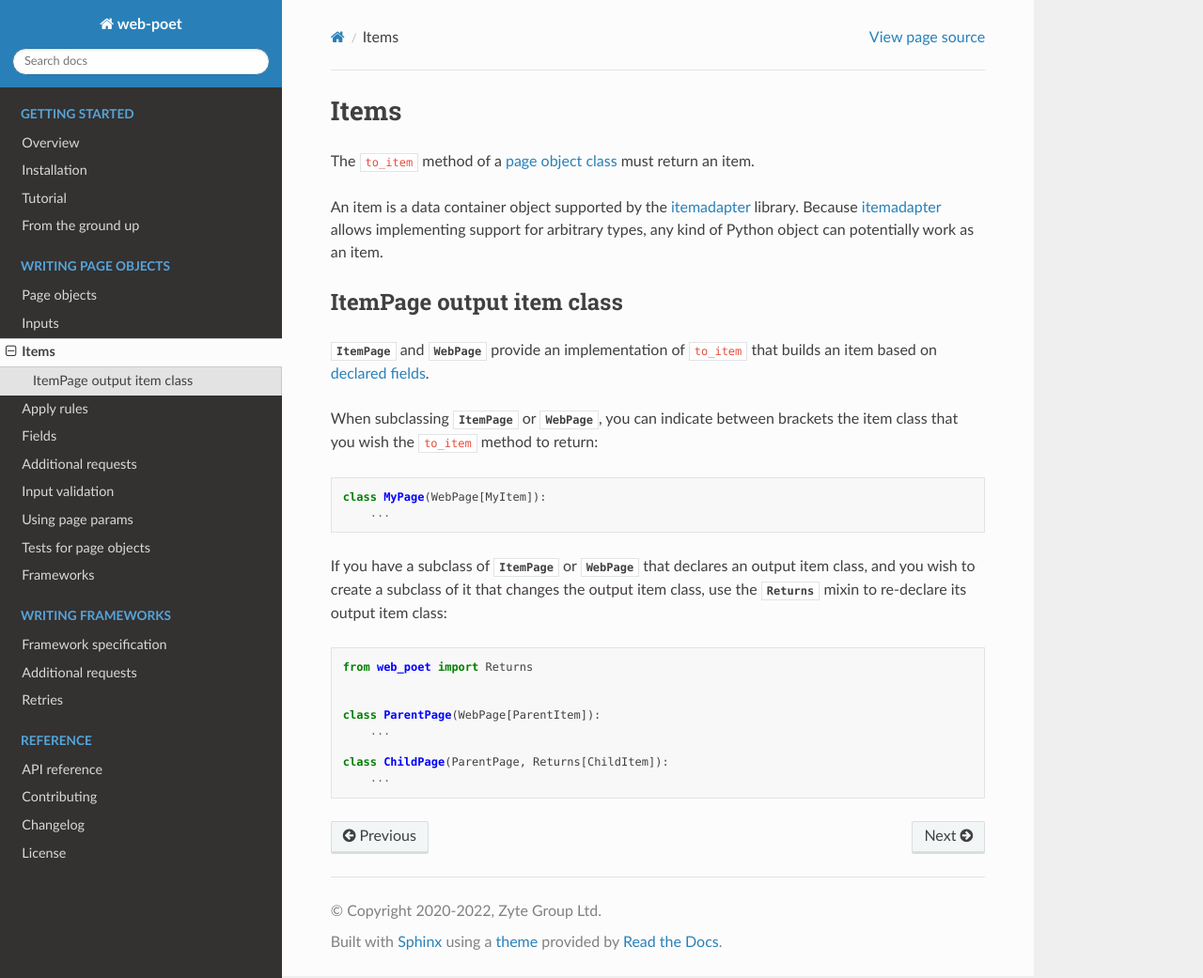
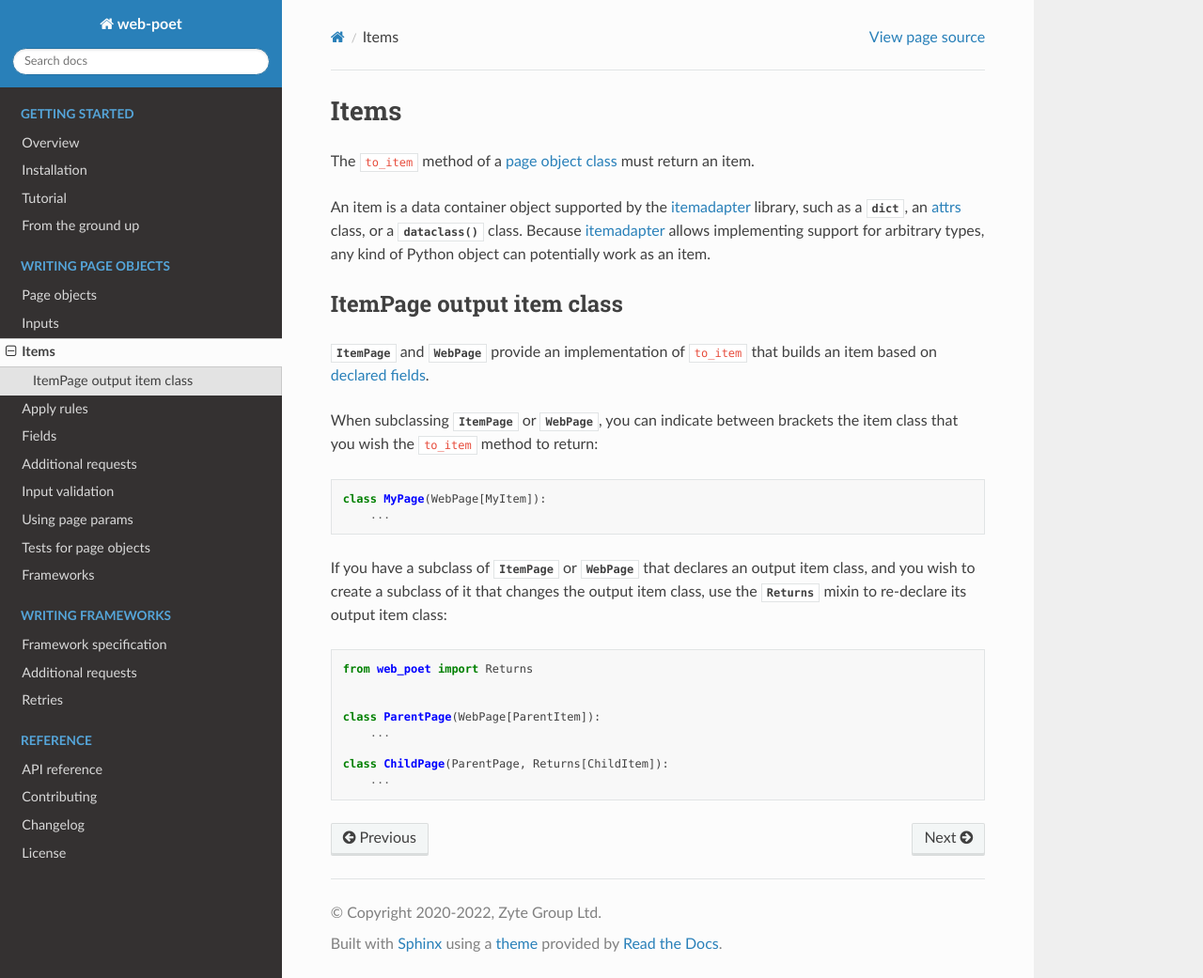
Before and after one commit to scrapinghub/web-poet, a Sphinx documentation site: the page built from docs/page-objects/items.rst, in a window 1280 px wide and 1041 px high. Shown: the whole window at 94% size. Built offline with Sphinx 7.4.7 and the Read the Docs theme 2.0.0, drawn with Linux system fonts in a browser that asks for light colours.

Commit message:
Mention itemadapter class examples

```diff
--- a/docs/page-objects/items.rst
+++ b/docs/page-objects/items.rst
@@ -7,10 +7,12 @@ Items
 The ``to_item`` method of a :ref:`page object class <page-object-classes>` must
 return an item.
 
-An item is a data container object supported by the itemadapter_ library.
-Because itemadapter_ allows implementing support for arbitrary types, any kind
-of Python object can potentially work as an item.
+An item is a data container object supported by the itemadapter_ library, such
+as a :class:`dict`, an attrs_ class, or a :func:`~dataclasses.dataclass`
+class. Because itemadapter_ allows implementing support for arbitrary types,
+any kind of Python object can potentially work as an item.
 
+.. _attrs: https://www.attrs.org/en/stable/
 .. _itemadapter: https://github.com/scrapy/itemadapter
 
 
```
